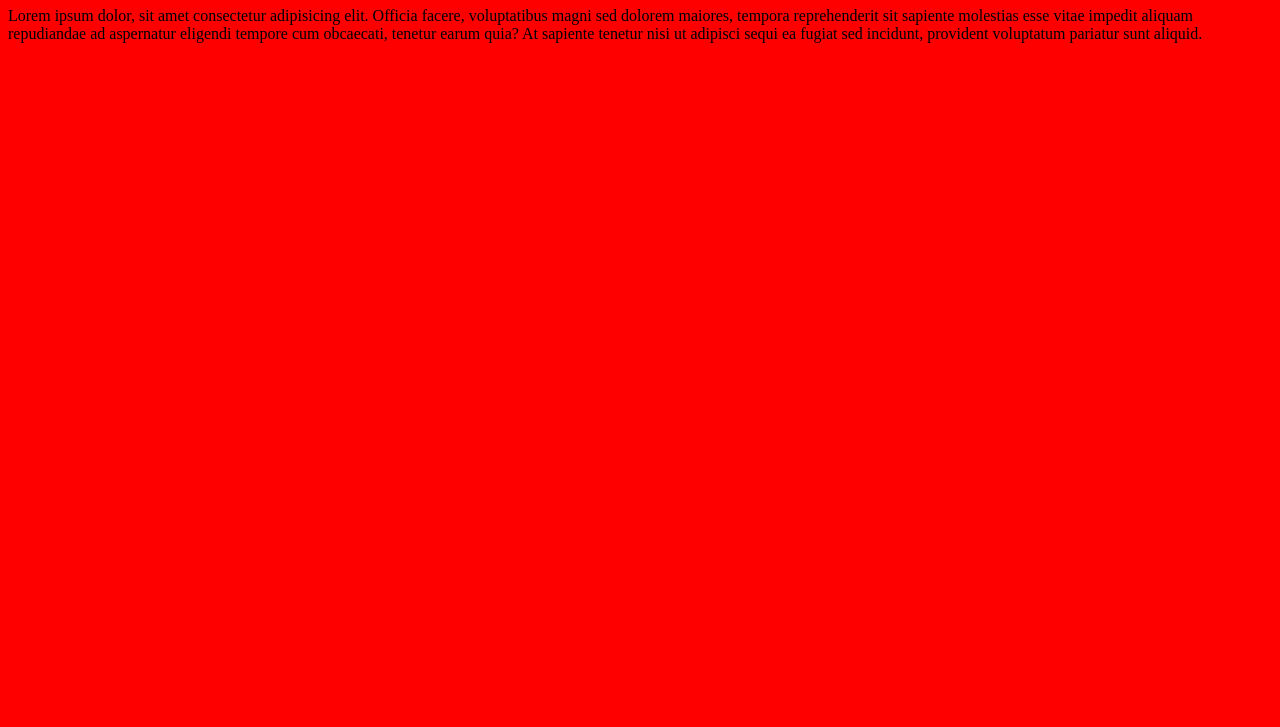
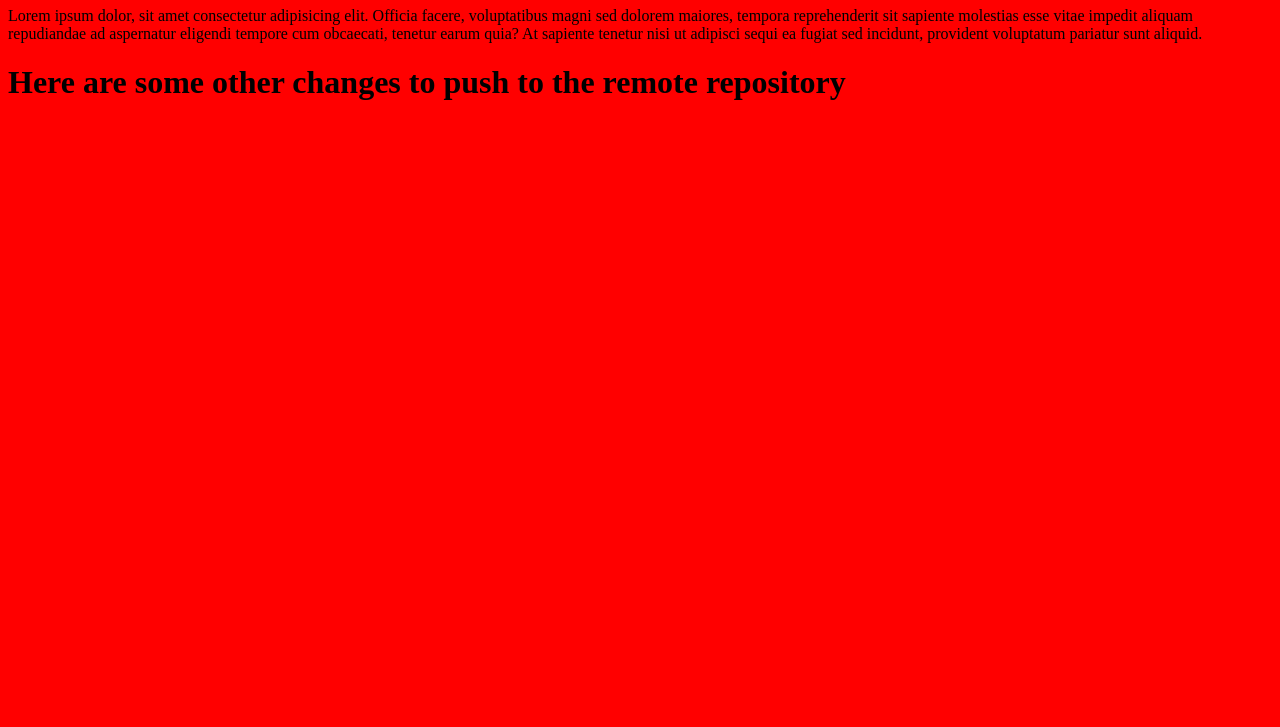
Before and after one commit to asx-dev/github-practice, a plain HTML site: page index.html in a window 1280 px wide. Shown: the part 73-800 px from the top of the page. Drawn offline with Linux system fonts and the light colour scheme.

Commit message:
Changes to the branch

```diff
--- a/index.html
+++ b/index.html
@@ -14,6 +14,7 @@
   tempora reprehenderit sit sapiente molestias esse vitae impedit aliquam repudiandae ad aspernatur eligendi tempore cum
   obcaecati, tenetur earum quia? At sapiente tenetur nisi ut adipisci sequi ea fugiat sed incidunt, provident voluptatum
   pariatur sunt aliquid.</p>
+ <h1>Here are some other changes to push to the remote repository</h1>
 </body>
 
 </html>
```
